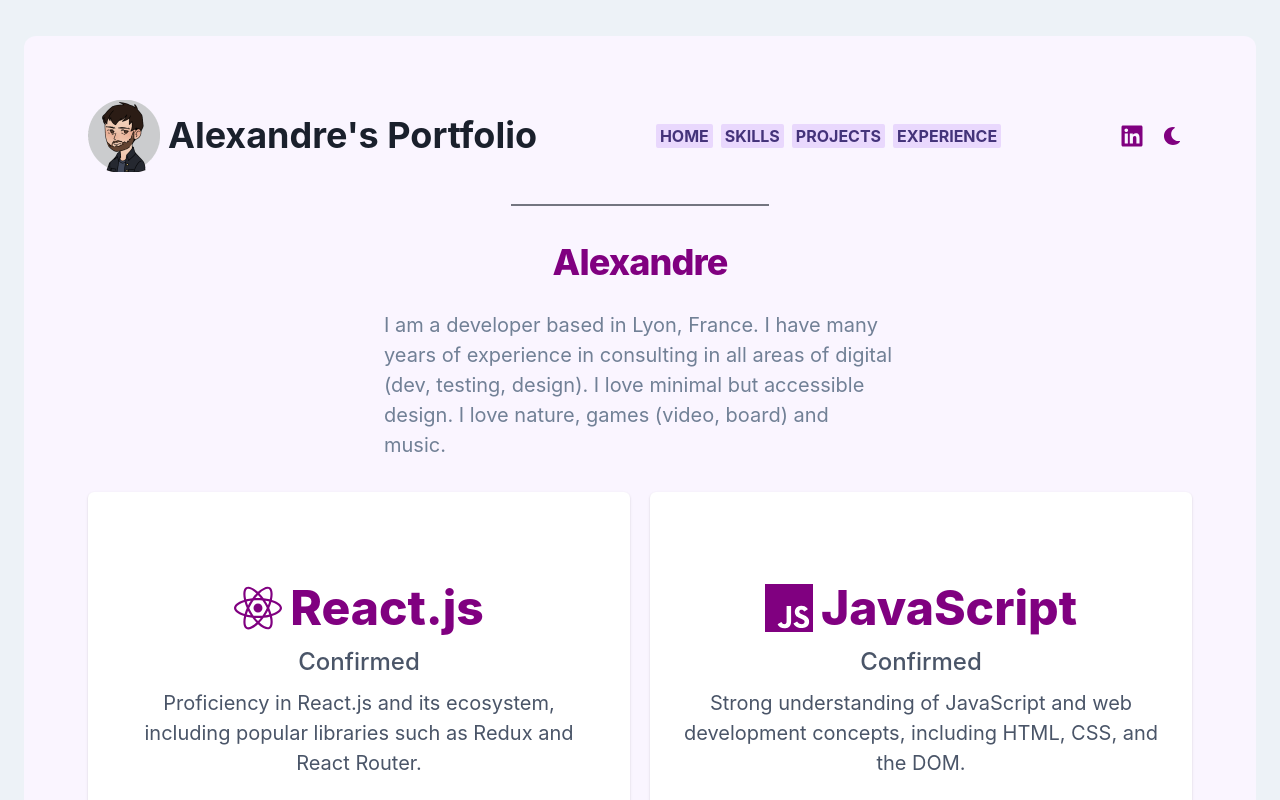
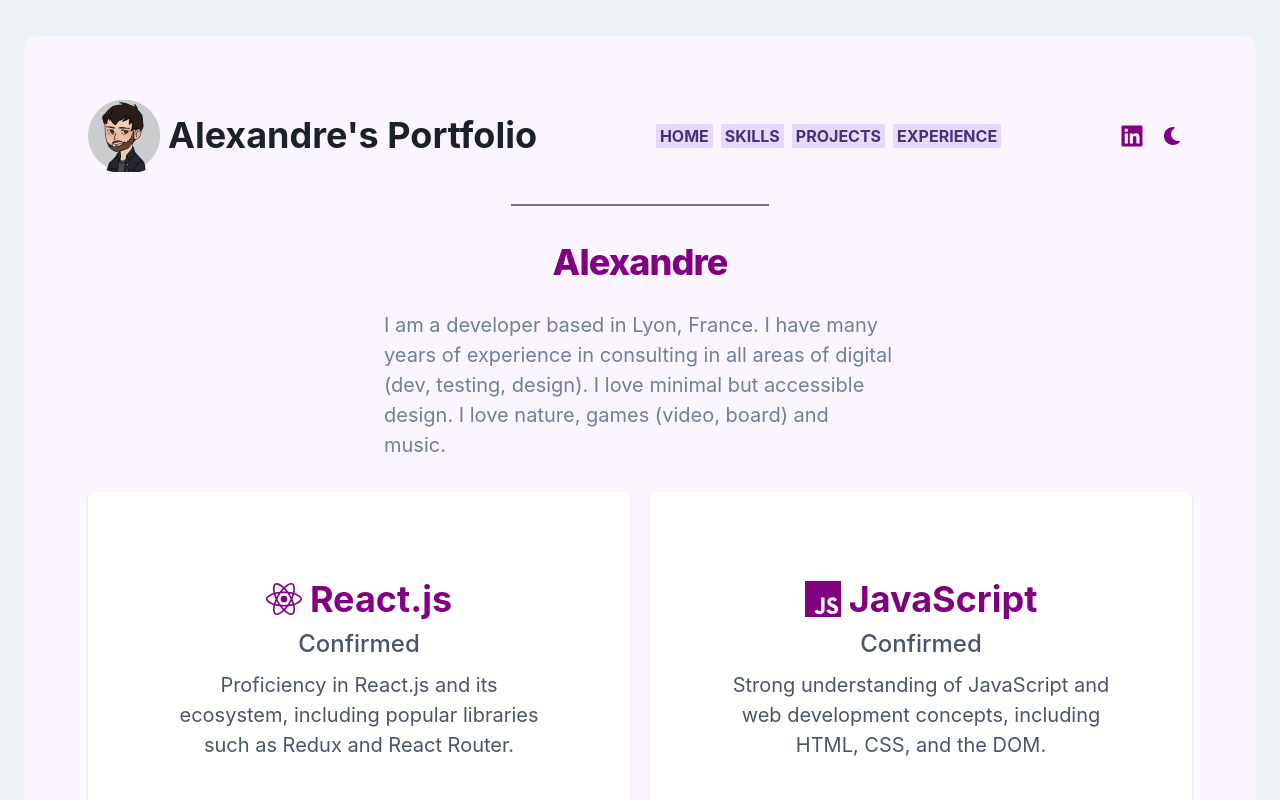
Before and after one commit to alpliar/portfolio, a Next.js app: page / in a window 1280 px wide. Shown: the top 800 px of the page. Built offline with nearby package versions, Linux system fonts and the light colour scheme.

Commit message:
style: same height for each feature

```diff
--- a/layouts/SingleFeature.tsx
+++ b/layouts/SingleFeature.tsx
@@ -27,19 +27,20 @@ const SingleFeature: React.FC<Props> = ({
         bg="surface"
         rounded="md"
         shadow="base"
+        height="100%"
       >
         <Box px={{ base: 0, lg: 4 }} py={20} borderWidth="1" color="primary">
-          <Box w={{ base: "full" }} mx="auto">
+          <Box w="full" mx="auto">
             <Text
               mb={2}
-              fontSize={{ base: "3xl", md: "5xl" }}
-              fontWeight={{ base: "bold", lg: "extrabold" }}
+              fontSize={{ base: "3xl", lg: "4xl" }}
+              fontWeight="bold"
               lineHeight="tight"
               display="flex"
-              flexDirection={{ base: "column" }}
-              //   alignItems="baseline"
+              flexDirection="column"
               justifyItems="start"
               alignItems="center"
+              isTruncated
             >
               <Flex as="span" align="center" gap={2}>
                 <Icon as={icon} alignSelf="center" />
@@ -57,6 +58,8 @@ const SingleFeature: React.FC<Props> = ({
               </chakra.span>
             </Text>
             <chakra.p
+              maxW="sm"
+              margin="auto"
               mb={6}
               fontSize={{ base: "lg", lg: "xl" }}
               color="gray.600"
--- a/pages/index.tsx
+++ b/pages/index.tsx
@@ -14,7 +14,7 @@ export default function Home() {
           I have many years of experience in consulting in all areas of digital (dev, testing, design).
           I love minimal but accessible design. I love nature, games (video, board) and music."
       >
-        <SimpleGrid columns={{ base: 1, lg: 2 }} gap={5}>
+        <SimpleGrid columns={{ base: 1, lg: 2 }} gap={5} w="full">
           <SingleFeature
             titleStart="React.js"
             titleEnd="Confirmed"
```
